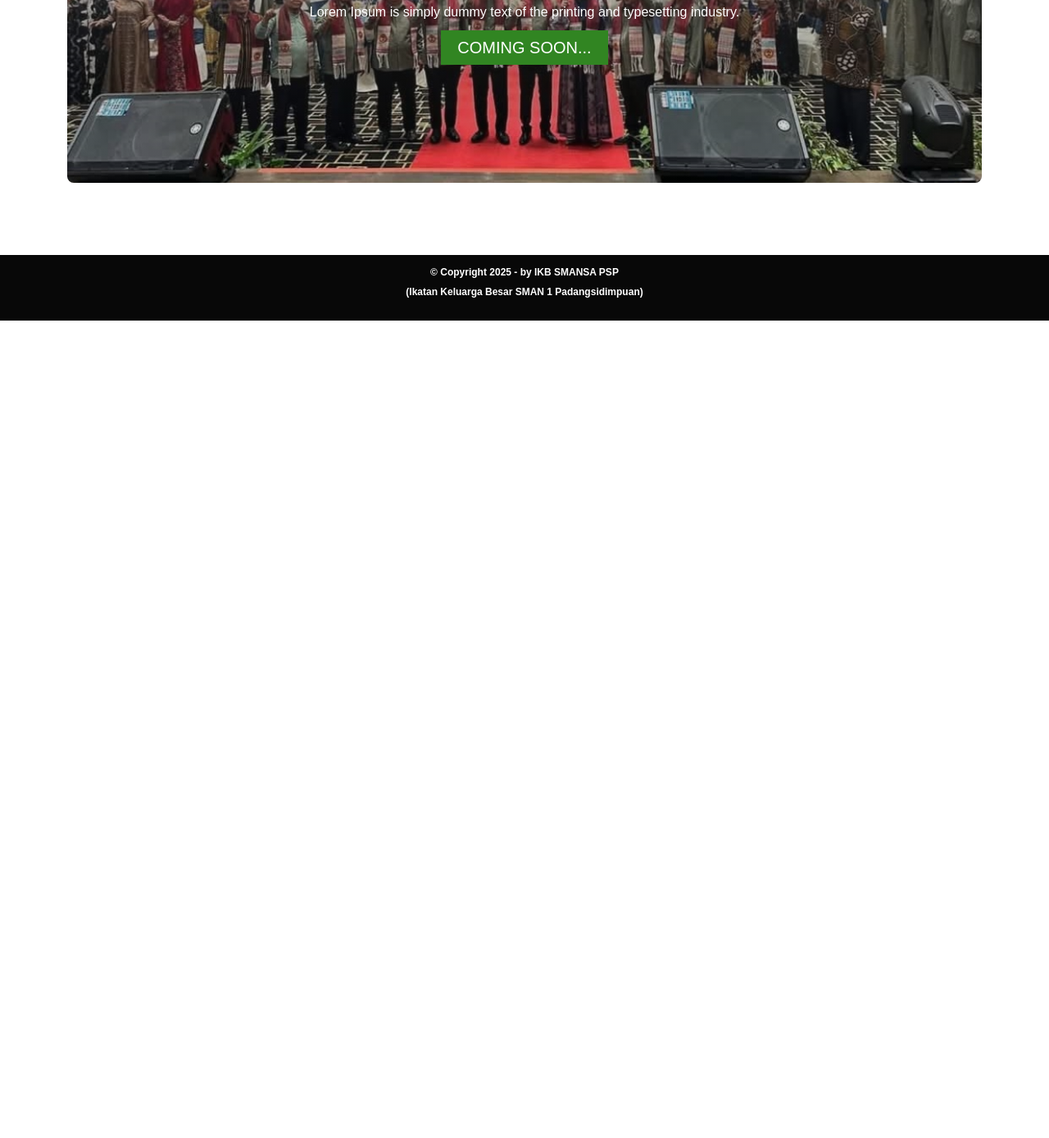
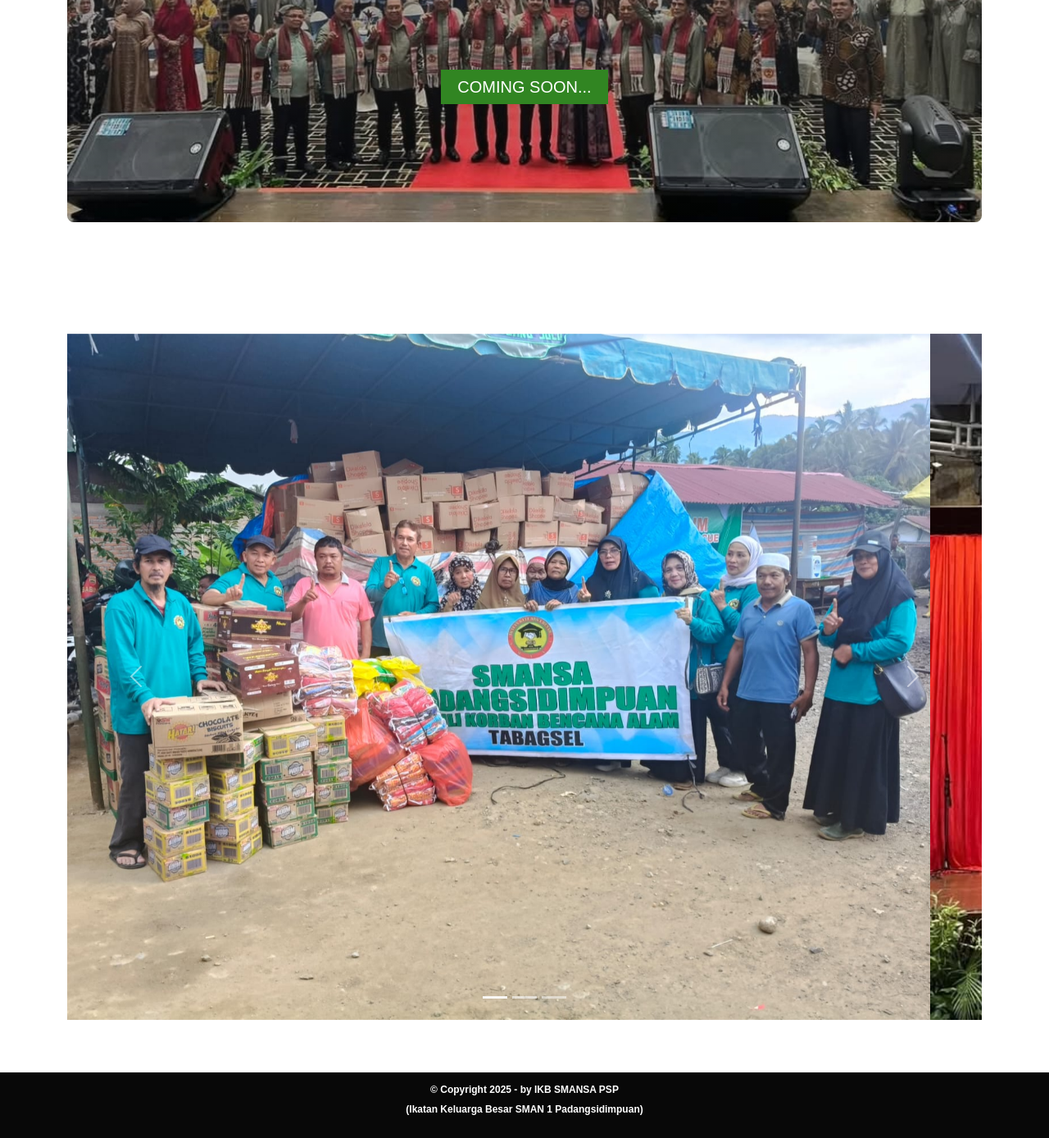
Before and after one commit to ikbsmansapsp/ikbsmansapsp.github.io, a plain HTML site: page index.html in a window 1280 px wide. Shown: the part 454-1842 px from the top of the page at 82% size. Before the commit the page ends 845 px from the top, so only its background shows below. Drawn offline with nearby package versions, Linux system fonts and the light colour scheme.

Commit message:
Add files via upload

```diff
--- a/index.html
+++ b/index.html
@@ -76,18 +76,50 @@
                 <div class="boxhero">
 
                     <h1>IKB SMANSA PSP </h1>
-                    <p>Lorem Ipsum is simply dummy text of the printing and typesetting industry.</p>
+                    <p><br><br><br></p>
+                    <!-- <p>Lorem Ipsum is simply dummy text of the printing and typesetting industry.</p> -->
                      <a href="#cams">COMING SOON...</a>
 
                 </div>
 </div>
 <!-- Body Page -->
 <p><br><br></p>
+<div class="container my-4 pt-4">
+<div id="carouselExampleIndicators" class="carousel slide" data-bs-ride="carousel">
+  <div class="carousel-indicators">
+    <button type="button" data-bs-target="#carouselExampleIndicators" data-bs-slide-to="0" class="active" aria-current="true" aria-label="Slide 1"></button>
+    <button type="button" data-bs-target="#carouselExampleIndicators" data-bs-slide-to="1" aria-label="Slide 2"></button>
+    <button type="button" data-bs-target="#carouselExampleIndicators" data-bs-slide-to="2" aria-label="Slide 3"></button>
+  </div>
+  <div class="carousel-inner">
+    <div class="carousel-item active">
+      <img src="IKBpeduli.jpeg" class="d-block w-100" alt="...">
+    </div>
+    <div class="carousel-item">
+      <img src="IKBhbh.jpeg" class="d-block w-100" alt="...">
+    </div>
+    <div class="carousel-item">
+      <img src="IKBmubes.jpeg" class="d-block w-100" alt="...">
+    </div>
+  </div>
+  <button class="carousel-control-prev" type="button" data-bs-target="#carouselExampleIndicators" data-bs-slide="prev">
+    <span class="carousel-control-prev-icon" aria-hidden="true"></span>
+    <span class="visually-hidden">Previous</span>
+  </button>
+  <button class="carousel-control-next" type="button" data-bs-target="#carouselExampleIndicators" data-bs-slide="next">
+    <span class="carousel-control-next-icon" aria-hidden="true"></span>
+    <span class="visually-hidden">Next</span>
+  </button>
+</div>
+<p><br></p>
 
+
+</div>
 <footer>
     <div class="bawah text-center my-auto pb-2 pt-2">
           <p><span>&copy; Copyright 2025 - by IKB SMANSA PSP <br>(Ikatan Keluarga Besar SMAN 1 Padangsidimpuan)</span></p>
     </div>
+
 </footer>
 
 
--- a/styles.css
+++ b/styles.css
@@ -37,6 +37,7 @@
     margin-bottom: 15px;
     line-height: 1.3;
     color: #f5e60c;
+    text-shadow: 2px 1px 0px #090909;
 }
 
   .boxhero a {
@@ -57,7 +58,7 @@
  .navbar-brand {
     font-size: 25px;
     color: rgb(41, 40, 40);
-    /* text-shadow: 1px 1px 0px #090909; */
+    text-shadow: 2px 1px 0px #fdfdfb;
     font-weight: bold;
     font-family: Arial, Helvetica, sans-serif;
 
```
Also changed, not shown: IKBhbh.jpeg (added), IKBmubes.jpeg (added), IKBpeduli.jpeg (added).
